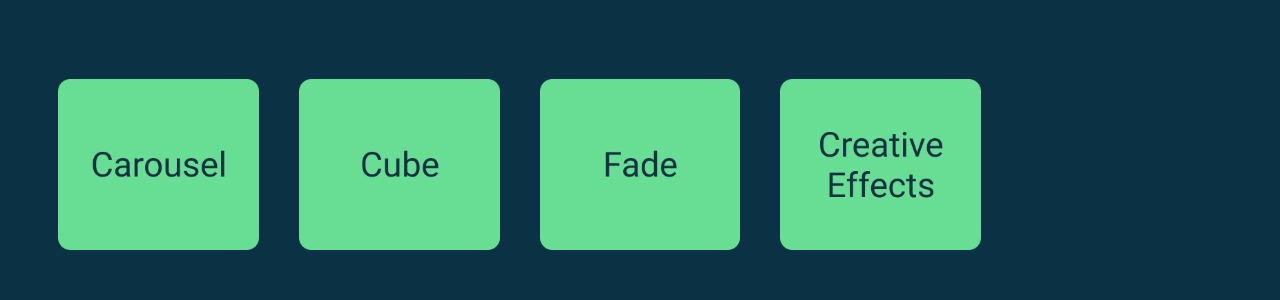
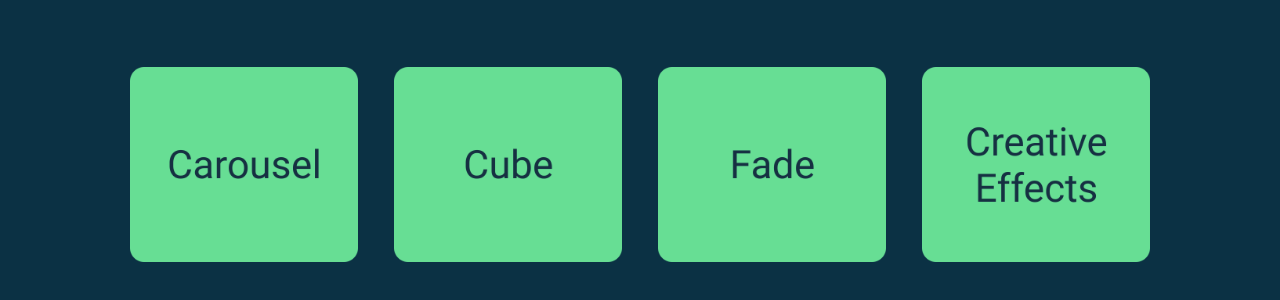
Before and after one commit to viktorijaSHG/AdAid, a Vue app: page / in a window 1280 px wide. Shown: the part 264-564 px from the top of the page. Built offline with nearby package versions, Linux system fonts and the light colour scheme.

Commit message:
centered options

```diff
--- a/src/App.vue
+++ b/src/App.vue
@@ -1,18 +1,20 @@
 <template>
+  <div v-if="type">
+    <Default :type="this.type" :index="this.selectedIndex" />
+  </div>
 
-    <div v-if="type">
-       <Default  :type="this.type" :index="this.selectedIndex"/>
-     </div>
-
-     <div v-else class="container" >
-      <div  class="image-grid" style="margin: auto;">
-        <div class="image-container" v-for="(image, index) in images" :key="index">
-          <img :src="getImage(image.src)" :alt="image.alt">
-          <button @click="chooseType(index)" class="hidden-button">Choose</button>
-        </div>
+  <div v-else class="container">
+    <div class="image-grid" style="margin: auto">
+      <div
+        class="image-container"
+        v-for="(image, index) in images"
+        :key="index"
+      >
+        <img :src="getImage(image.src)" :alt="image.alt" />
+        <button @click="chooseType(index)" class="hidden-button">Choose</button>
       </div>
     </div>
-
+  </div>
 </template>
 
 <script>
@@ -38,22 +40,19 @@ export default {
   methods: {
     chooseType(index) {
       this.selectedIndex = index;
-      if (this.selectedIndex == 0){
-        this.type = 'multiple'
-      }
-      else if (this.selectedIndex == 1){
-        this.type = 'cube'
-      }
-      else if (this.selectedIndex == 3){
-        this.type = 'creative'
-      }
-      else{
-        this.type = 'single'
+      if (this.selectedIndex == 0) {
+        this.type = "multiple";
+      } else if (this.selectedIndex == 1) {
+        this.type = "cube";
+      } else if (this.selectedIndex == 3) {
+        this.type = "creative";
+      } else {
+        this.type = "single";
       }
     },
     getImage(image) {
-      return new URL(`./assets/${image}`, import.meta.url).href
-    }
+      return new URL(`./assets/${image}`, import.meta.url).href;
+    },
   },
 };
 </script>
@@ -73,18 +72,21 @@ body {
   /* This ensures the content is centered vertically */
 }
 
-
 .image-grid {
   display: grid;
-  grid-template-columns: repeat(auto-fill, minmax(200px, 1fr));
-  gap: 20px;
+  grid-template-columns: repeat(
+    4,
+    minmax(12.5rem, 1fr)
+  ); /* 200px is approximately 12.5rem */
+  gap: 1rem;
+  width: 65rem; /* 40% of viewport width */
+  height: auto; /* 40% of viewport height */
 }
 
 .image-container {
   position: relative;
   display: inline-block;
   margin: 10px;
-
 }
 
 .image-container img {
@@ -117,7 +119,6 @@ body {
   opacity: 1;
 }
 
-
 @media (max-width: 768px) {
   .image-grid {
     grid-template-columns: repeat(auto-fill, minmax(150px, 1fr));
```
